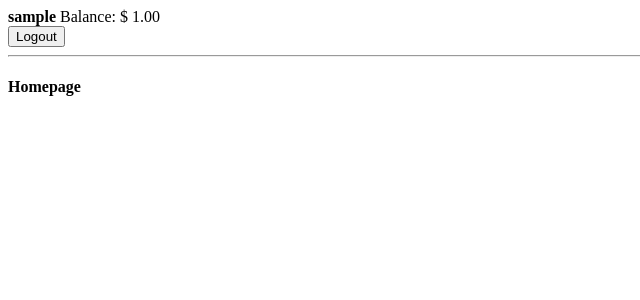
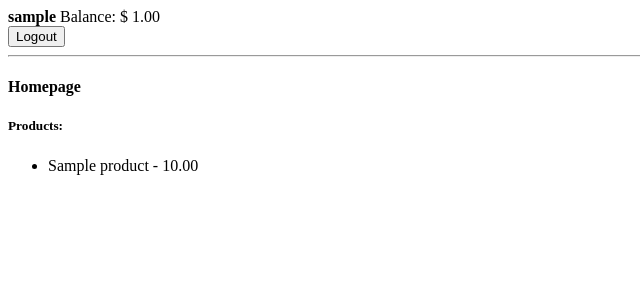
Before and after one commit to vital987321/SimpleStore, a Django app: page / in a window 1280 px wide. Shown: the top 300 px of the page, without its empty margins (0-640 px from the left). Run offline with Django 5.2, Linux system fonts and the light colour scheme; a user stored in the database is signed in; tables that the repository leaves empty hold one stand-in row (values such as "Sample post").

Commit message:
ListView for indexView

```diff
--- a/storeapp/templates/index.html
+++ b/storeapp/templates/index.html
@@ -13,6 +13,13 @@
         <hr></hr>
         <h4>Homepage</h4>
     <div>
-
+        <h5>Products:</h5>
+        <ul>
+            {% for product in object_list %}
+                <li>{{ product.name }} - {{ product.price }}</li>
+            {% empty %}
+                <li>No products yet.</li>
+            {% endfor %}
+        </ul>
     </div>
 {% endblock %}
--- a/storeapp/views.py
+++ b/storeapp/views.py
@@ -1,7 +1,8 @@
 from django.shortcuts import render
-from django.views.generic import CreateView, TemplateView
+from django.views.generic import CreateView, TemplateView, ListView
 from django.contrib.auth.views import LoginView, LogoutView
 from .forms import UserCreationForm
+from .models import Product
 from django.contrib.auth.mixins import LoginRequiredMixin
 
 class Register(CreateView):
@@ -16,9 +17,21 @@ class Login(LoginView):
     def get_success_url(self):
         return self.success_url
 
-class IndexView(LoginRequiredMixin, TemplateView):
+# class IndexView(LoginRequiredMixin, TemplateView):
+#     template_name='index.html'
+#     login_url = 'login/'
+
+class IndexView(LoginRequiredMixin, ListView):
     template_name='index.html'
     login_url = 'login/'
+    model=Product
+    paginate_by=10
+
+    # def get_context_data(self, ***args, **kwargs):
+    #     context = super().get_context_data(**kwargs)
+
+
+
 
 
 class Logout(LoginRequiredMixin, LogoutView):
```
Lines whose indentation alone changed are shown as unchanged.
